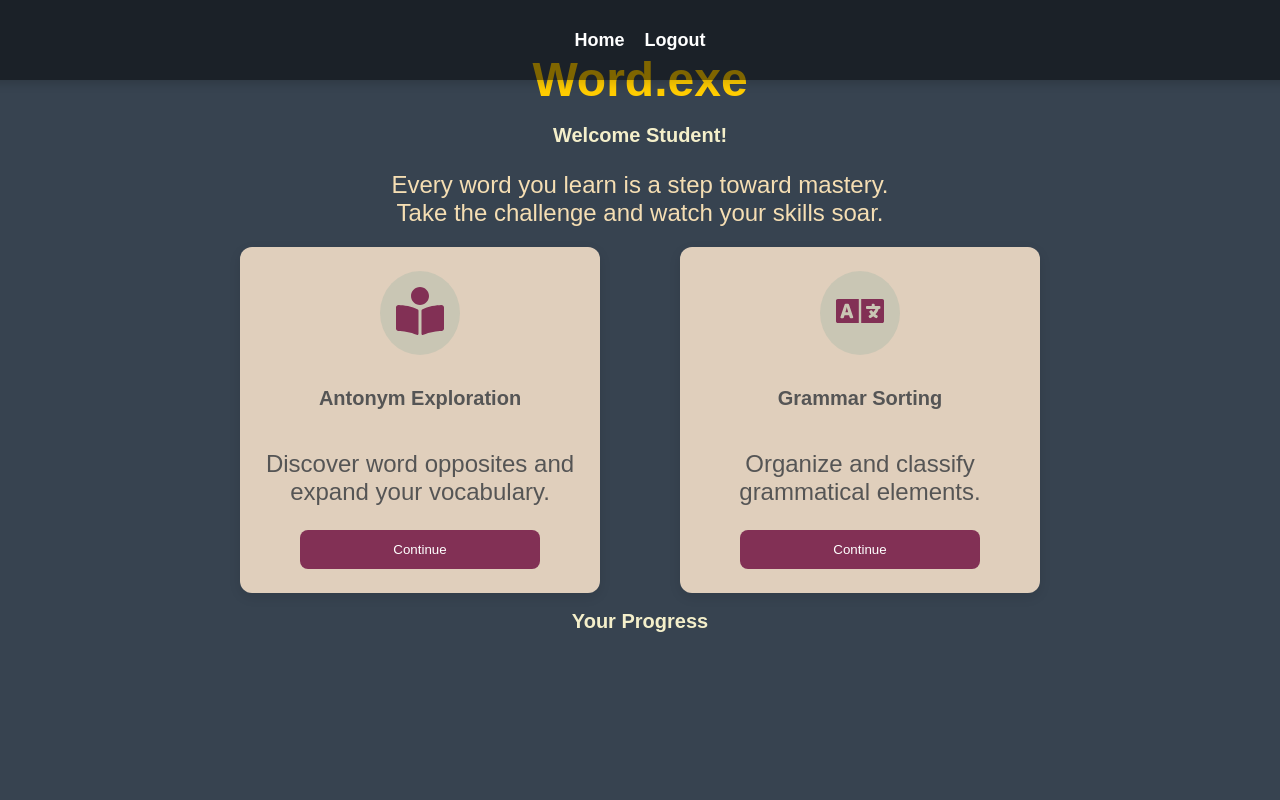
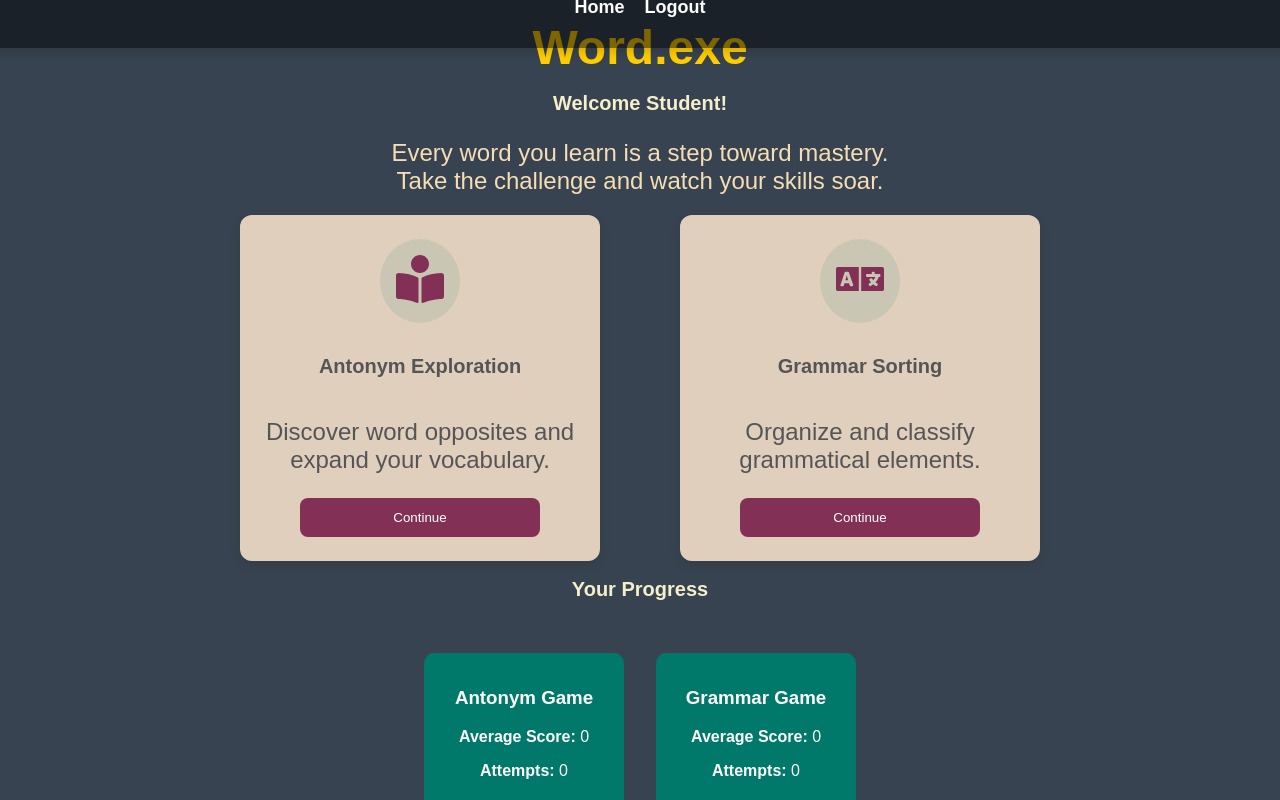
Before and after one commit to mk-jpeg/itproject, a React (Create React App) app in the folder my-app/frontend/: page /student-dashboard in a window 1280 px wide. Built offline with nearby package versions, Linux system fonts and the light colour scheme; no server answers.

Commit message:
Student dashboard completed.

```diff
--- a/my-app/frontend/src/Components/Dashboard/Student/StudentDashboard.js
+++ b/my-app/frontend/src/Components/Dashboard/Student/StudentDashboard.js
@@ -13,51 +13,101 @@ import {
 } from "chart.js";
 import "./StudentDashboard.css";
 
-ChartJS.register(CategoryScale, LinearScale, BarElement, Title, Tooltip, Legend);
+ChartJS.register(
+  CategoryScale,
+  LinearScale,
+  BarElement,
+  Title,
+  Tooltip,
+  Legend
+);
+
+const defaultStudentData = {
+  name: "",
+  courseName: "",
+  progress: {
+    antonym: {
+      averageScore: 0,
+      attempts: 0,
+    },
+    grammar: {
+      averageScore: 0,
+      attempts: 0,
+    },
+  },
+};
 
 const StudDashboard = () => {
-  const [studentData, setStudentData] = useState(null);
+  const [studentData, setStudentData] = useState(defaultStudentData);
   const [loading, setLoading] = useState(true);
   const navigate = useNavigate();
   const studentId = localStorage.getItem("studentId"); // Ensure studentId is stored in localStorage
 
   useEffect(() => {
-    const fetchProgress = async () => {
+    const fetchStats = async () => {
       try {
-        const response = await fetch(`http://localhost:5000/api/progress/student/${studentId}`, {
+        const response = await fetch(
+          "http://localhost:5000/api/student/stats",
+          {
             method: "GET",
             headers: {
-            "Authorization": `Bearer ${localStorage.getItem("token")}`,
+              Authorization: `Bearer ${localStorage.getItem("token")}`,
               "Content-Type": "application/json",
             },
-        });
+          }
+        );
 
-        if (!response.ok) throw new Error("Failed to fetch progress");
+        if (!response.ok) throw new Error("Failed to fetch stats");
 
         const data = await response.json();
 
-        // Calculate scores from fetched progress
-        const antonymProgress = data.filter(entry => entry.game === "Antonym Game").reduce((acc, curr) => acc + curr.score, 0);
-        const grammarProgress = data.filter(entry => entry.game === "Grammar Sort").reduce((acc, curr) => acc + curr.score, 0);
+        // Extract average scores
+        const antonymStats = data.stats.find((s) => s.game === "antonym");
+        const grammarStats = data.stats.find((s) => s.game === "grammar");
 
         setStudentData({
-          name: data.name || "Student",
+          name: "Student",
           courseName: "Interactive Reading",
           progress: {
-            antonym: antonymProgress || 0,
-            grammar: grammarProgress || 0,
+            antonym: {
+              averageScore: parseFloat(antonymStats?.averageScore || 0),
+              attempts: antonymStats?.attempts || 0,
+            },
+            grammar: {
+              averageScore: parseFloat(grammarStats?.averageScore || 0),
+              attempts: grammarStats?.attempts || 0,
+            },
           },
         });
       } catch (error) {
-        console.error("Error fetching progress:", error);
-        setStudentData({ name: "Student", progress: { antonym: 0, grammar: 0 } });
+        console.error("Error fetching student stats:", error);
+        setStudentData({
+          name: "Student",
+          courseName: "Interactive Reading",
+          progress: {
+            antonym: {
+              averageScore: 0,
+              attempts: 0,
+            },
+            grammar: {
+              averageScore: 0,
+              attempts: 0,
+            },
+          },
+        });
       } finally {
         setLoading(false);
       }
     };
 
-    fetchProgress();
-  }, [studentId]);
+    fetchStats();
+  }, []);
+
+  useEffect(() => {
+    if (studentData) {
+      console.log("studentData has been updated:", studentData);
+    }
+  }, [studentData]);
 
   if (loading) return <div className="loading">Loading...</div>;
 
@@ -65,16 +115,23 @@ const StudDashboard = () => {
     <div className="dashboard-container">
       <nav className="navbar">
         <ul className="navbar-links">
-          <li><a href="/">Home</a></li>
-          <li><a href="/logout">Logout</a></li>
+          <li>
+            <a href="/">Home</a>
+          </li>
+          <li>
+            <a href="/logout">Logout</a>
+          </li>
         </ul>
       </nav>
       <div className="content-container">
         <div className="dashboard-header">
-          <h1 className="word-exe-title" style={{ fontSize: "3rem" }}>Word.exe</h1>
+          <h1 className="word-exe-title" style={{ fontSize: "3rem" }}>
+            Word.exe
+          </h1>
           <h2>Welcome {studentData?.name}!</h2>
           <p className="intro-text">
-            Every word you learn is a step toward mastery.<br />
+            Every word you learn is a step toward mastery.
+            <br />
             Take the challenge and watch your skills soar.
           </p>
         </div>
@@ -89,7 +146,12 @@ const StudDashboard = () => {
             <p className="card-description">
               Discover word opposites and expand your vocabulary.
             </p>
-            <button className="continue-button" onClick={() => navigate("/antonyms")}>Continue</button>
+            <button
+              className="continue-button"
+              onClick={() => navigate("/antonyms")}
+            >
+              Continue
+            </button>
           </div>
 
           <div className="card">
@@ -100,7 +162,12 @@ const StudDashboard = () => {
             <p className="card-description">
               Organize and classify grammatical elements.
             </p>
-            <button className="continue-button" onClick={() => navigate("/GrammarsSort")}>Continue</button>
+            <button
+              className="continue-button"
+              onClick={() => navigate("/GrammarsSort")}
+            >
+              Continue
+            </button>
           </div>
         </div>
 
@@ -115,7 +182,10 @@ const StudDashboard = () => {
               datasets: [
                 {
                   label: "Progress",
-          data: [studentData?.progress?.antonym || 0, studentData?.progress?.grammar || 0],
+                  data: [
+                    studentData?.progress?.antonym || 0,
+                    studentData?.progress?.grammar || 0,
+                  ],
                   backgroundColor: "#00796b",
                   borderRadius: 10,
                   barThickness: 20,
@@ -124,16 +194,75 @@ const StudDashboard = () => {
             }}
             options={{
               responsive: true,
-      plugins: { legend: { display: false }, title: { display: true, text: "User Progress" } },
+              plugins: {
+                legend: { display: false },
+                title: { display: true, text: "User Progress" },
+              },
               scales: {
                 x: { grid: { display: false } },
-        y: { ticks: { beginAtZero: true, max: 100 }, grid: { borderDash: [3, 3] } },
+                y: {
+                  ticks: { beginAtZero: true, max: 100 },
+                  grid: { borderDash: [3, 3] },
+                },
               },
             }}
           />
         </div>
 
+        <div
+          className="score-attempts-container"
+          style={{
+            display: "flex",
+            justifyContent: "center",
+            gap: "2rem",
+            marginTop: "2rem",
+          }}
+        >
+          {/* TODO: Change as required. */}
+          {/* Antonym Card */}
+          <div
+            className="score-card"
+            style={{
+              padding: "1rem",
+              borderRadius: "10px",
+              background: "#00796b",
+              minWidth: "200px",
+              textAlign: "center",
+            }}
+          >
+            <h3>Antonym Game</h3>
+            <p>
+              <strong>Average Score:</strong>{" "}
+              {studentData?.progress?.antonym?.averageScore ?? 0}
+            </p>
+            <p>
+              <strong>Attempts:</strong>{" "}
+              {studentData?.progress?.antonym?.attempts ?? 0}
+            </p>
+          </div>
 
+          {/* Grammar Card */}
+          <div
+            className="score-card"
+            style={{
+              padding: "1rem",
+              borderRadius: "10px",
+              background: "#00796b",
+              minWidth: "200px",
+              textAlign: "center",
+            }}
+          >
+            <h3>Grammar Game</h3>
+            <p>
+              <strong>Average Score:</strong>{" "}
+              {studentData?.progress?.grammar?.averageScore ?? 0}
+            </p>
+            <p>
+              <strong>Attempts:</strong>{" "}
+              {studentData?.progress?.grammar?.attempts ?? 0}
+            </p>
+          </div>
+        </div>
       </div>
     </div>
   );
```
Lines whose indentation alone changed are shown as unchanged.
